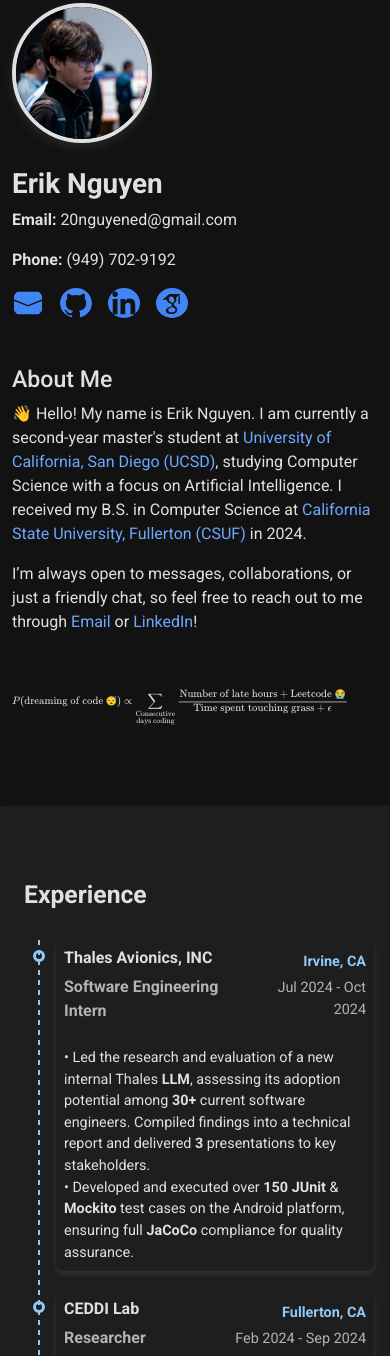
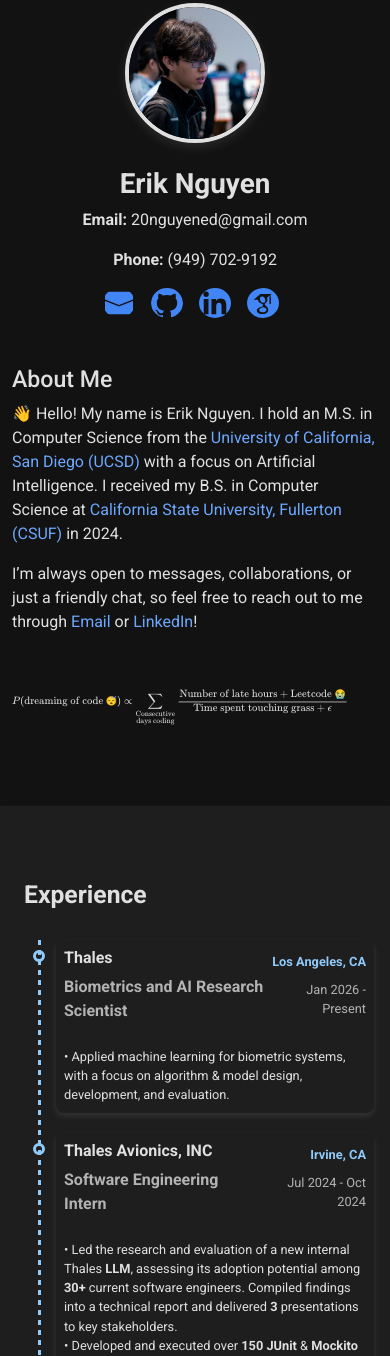
Before and after one commit to ErikNguyen20/eriknguyen20.github.io, a plain HTML site: page index.html in a window 390 px wide. Shown: the part 101-1457 px from the top of the page. Drawn offline with nearby package versions, Linux system fonts and the light colour scheme.

Commit message:
update to website, fixed biography formatting for mobile

```diff
--- a/assets/style.css
+++ b/assets/style.css
@@ -177,6 +177,24 @@
 
 /* Mobile view adjustments */
 @media (max-width: 768px) {
+  .biography-section {
+    flex-direction: column;
+    text-align: center;
+    justify-content: center;
+    align-items: center;
+  }
+
+  .biography-section .col-auto,
+  .biography-section .col-9,
+  .biography-section .col-md-6 {
+    text-align: center;
+    margin-left: 0;
+  }
+
+  .social-links {
+    justify-content: center;
+  }
+
   .project-card-container {
     margin-bottom: 15px;
   }
@@ -188,11 +206,11 @@
 
   .project-description {
     padding-top: 10px;
-    font-size: 14px; /* Smaller font size */
+    font-size: 12px; /* Smaller font size */
   }
 
   .project-title {
-    font-size: 16px; /* Smaller title font */
+    font-size: 15px; /* Smaller title font */
   }
 
   .project-content {
@@ -349,7 +367,7 @@
   left: 22px; /* Align with the center of the dots */
   top: 0;
   bottom: 0;
-  width: 2px; /* Thickness of the line */
+  width: 3px; /* Thickness of the line */
   background: repeating-linear-gradient(
     to bottom,
     #007bff, /* Line color */
@@ -455,23 +473,23 @@
   }
 
   .timeline-title {
-    font-size: 1.1rem; /* Reduce title font size */
+    font-size: 1rem; /* Reduce title font size */
   }
 
   .timeline-subtitle {
-    font-size: 0.95rem; /* Slightly smaller subtitle font */
+    font-size: 0.8rem; /* Slightly smaller subtitle font */
   }
 
   .timeline-location {
-    font-size: 0.95rem; /* Smaller location text */
+    font-size: 0.85rem; /* Smaller location text */
   }
 
   .timeline-date {
-    font-size: 0.9rem; /* Reduce the size of the date */
+    font-size: 0.8rem; /* Reduce the size of the date */
   }
 
   .timeline-content p {
-    font-size: 0.9rem; /* Smaller paragraph text for better readability */
+    font-size: 0.8rem; /* Smaller paragraph text for better readability */
   }
 }
 
--- a/index.html
+++ b/index.html
@@ -85,8 +85,8 @@
     <!-- About Me -->
     <div class="about-section mt-5">
       <h3>About Me</h3>
-      <p>👋 Hello! My name is Erik Nguyen. I am currently a second-year master's student at
-        <a href="https://ucsd.edu/" target="_blank">University of California, San Diego (UCSD)</a>, studying Computer Science with a focus on Artificial Intelligence.
+      <p>👋 Hello! My name is Erik Nguyen. I hold an M.S. in Computer Science from the
+        <a href="https://ucsd.edu/" target="_blank">University of California, San Diego (UCSD)</a> with a focus on Artificial Intelligence.
         I received my B.S. in Computer Science at <a href="https://www.fullerton.edu/" target="_blank">California State University, Fullerton (CSUF)</a> in 2024.
       </p>
       <p>I’m always open to messages, collaborations, or just a friendly chat, so feel free to reach out to me through
@@ -156,7 +156,7 @@
   <!-- Footer -->
   <footer class="footer bg-dark text-white py-4">
   <div class="container text-center">
-    <p class="mb-0 custom-footer-text">© 2025 Made by Erik Nguyen | <a href="mailto:20nguyened@gmail.com">20nguyened@gmail.com</a></p>
+    <p class="mb-0 custom-footer-text">© 2026 Made by Erik Nguyen | <a href="mailto:20nguyened@gmail.com">20nguyened@gmail.com</a></p>
   </div>
   </footer>
 
--- a/work_experiences.html
+++ b/work_experiences.html
@@ -1,3 +1,19 @@
+<div class="timeline-item">
+    <div class="timeline-dot"></div>
+    <div class="timeline-content">
+        <div class="timeline-row">
+            <h3 class="timeline-title">Thales</h3>
+            <p class="timeline-location">Los Angeles, CA</p>
+        </div>
+        <div class="timeline-row">
+          <p class="timeline-subtitle">Biometrics and AI Research Scientist</p>
+          <p class="timeline-date">Jan 2026 - Present</p>
+        </div>
+        <br>
+        <p>• Applied machine learning for biometric systems, with a focus on algorithm & model design, development, and evaluation.</p>
+    </div>
+</div>
+
 <div class="timeline-item">
     <div class="timeline-dot"></div>
     <div class="timeline-content">
```
Also changed, not shown: 1 other file.
